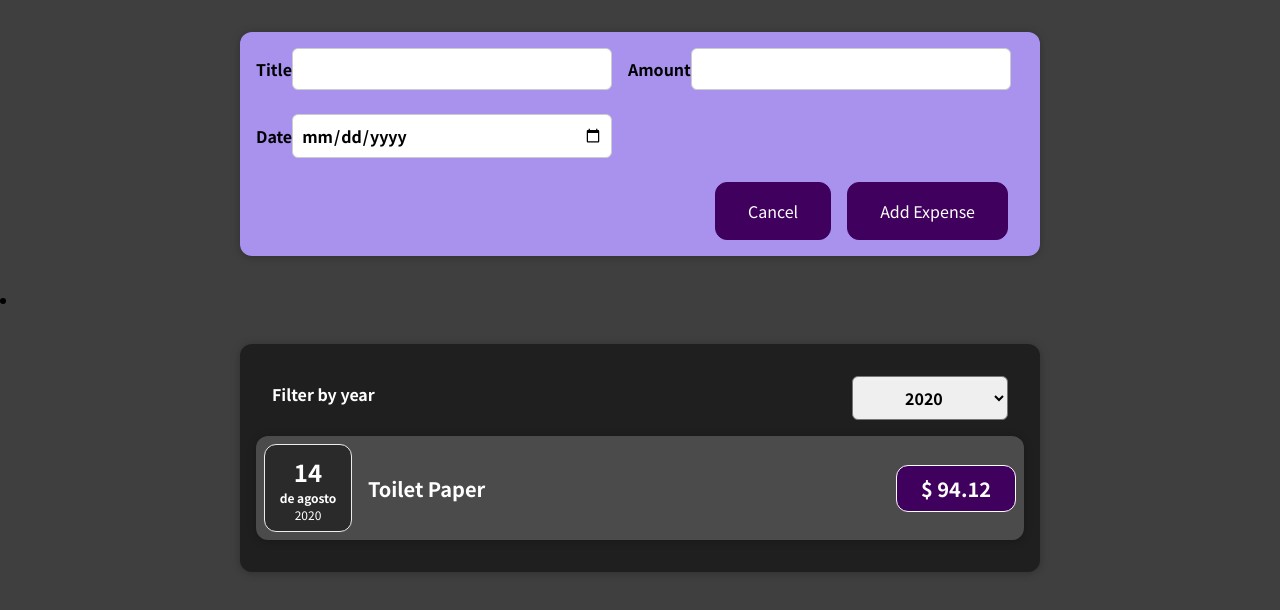
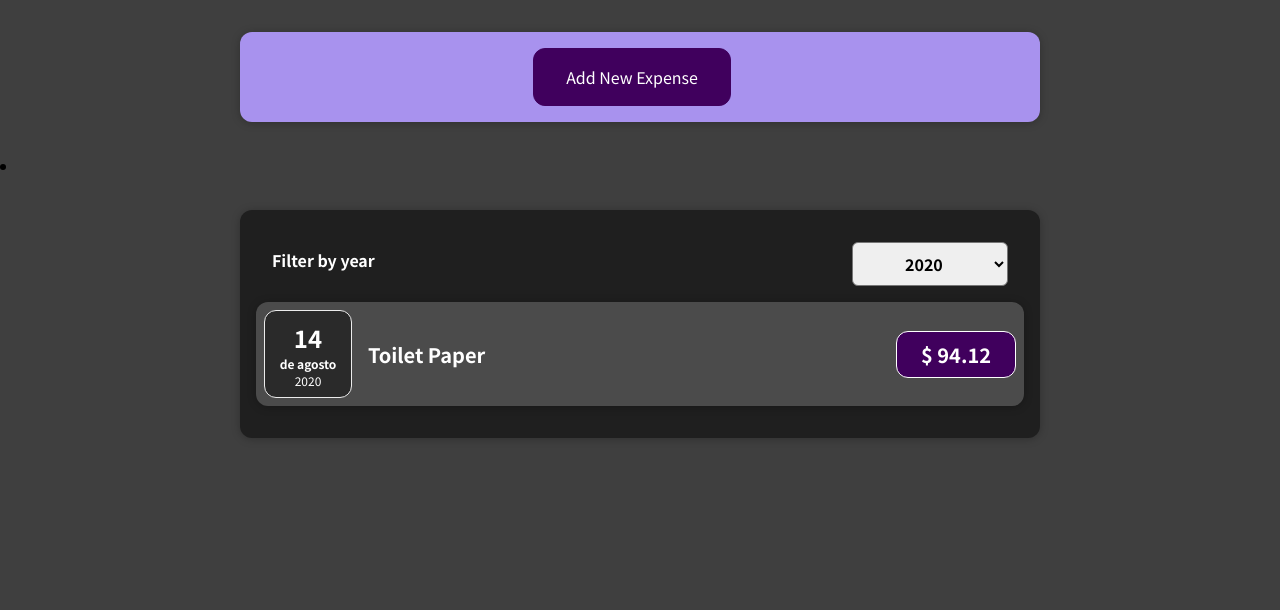
Before and after one commit to julianohcosta/ReactCourse, a React (Create React App) app: page / in a window 1280 px wide. Shown: the top 610 px of the page. Built offline with nearby package versions, Linux system fonts and the light colour scheme.

Commit message:
Task 4 finished

```diff
--- a/src/App.jsx
+++ b/src/App.jsx
@@ -35,9 +35,7 @@
     const [expenses, setExpenses] = useState(DUMMY_EXPENSES)
 
     const addExpenseHandler = expense => {
-        setExpenses(prevExpenses => {
-            return [expense, ...prevExpenses]
-        });
+        setExpenses(prevExpenses => [expense, ...prevExpenses]);
     };
     return (
         <React.StrictMode>
--- a/src/components/NewExpense/ExpenseForm.jsx
+++ b/src/components/NewExpense/ExpenseForm.jsx
@@ -36,12 +36,6 @@
         props.onSaveExpenseData(expenseDate);
     }
 
-    const cancelHandler = e => {
-        if (e.target.name === "cancelBtn"){
-
-        }
-    }
-
     return (
         <form onSubmit={submitHandler}>
             <div className="new-expense__controls">
@@ -78,7 +72,7 @@
                 </div>
             </div>
             <div className="new-expense__actions">
-                <button name="cancelBtn" onClick={cancelHandler}>Cancel</button>
+                <button type="button" name="cancelBtn" onClick={props.onStopEditing}>Cancel</button>
                 <button type='submit' name="addExpenseBtn" >Add Expense</button>
             </div>
         </form>
--- a/src/components/NewExpense/NewExpense.jsx
+++ b/src/components/NewExpense/NewExpense.jsx
@@ -1,8 +1,11 @@
 import './css/NewExpense.css'
 import ExpenseForm from "./ExpenseForm";
+import { useState } from "react";
 
 
 const NewExpense = (props) => {
+
+    const [isEditing, setIsEditing] = useState(false);
 
     const saveExpenseHandler = (enteredExpenseData) => {
         const expenseData = {
@@ -11,11 +14,26 @@
         };
 
         props.onAddExpense(expenseData);
+        setIsEditing(false);
+    }
+
+    const startEditingHandler = () => {
+        setIsEditing(true);
+    }
+
+    const stopEditingHandler = () => {
+        setIsEditing(false);
     }
 
     return (
         <div className="new-expense">
-            <ExpenseForm onSaveExpenseData={saveExpenseHandler} />
+            {!isEditing && <button onClick={startEditingHandler}>Add New Expense</button>}
+            {isEditing && (
+                <ExpenseForm
+                    onSaveExpenseData={saveExpenseHandler}
+                    onStopEditing={stopEditingHandler}
+                />
+            )}
         </div>
     )
 }
```
